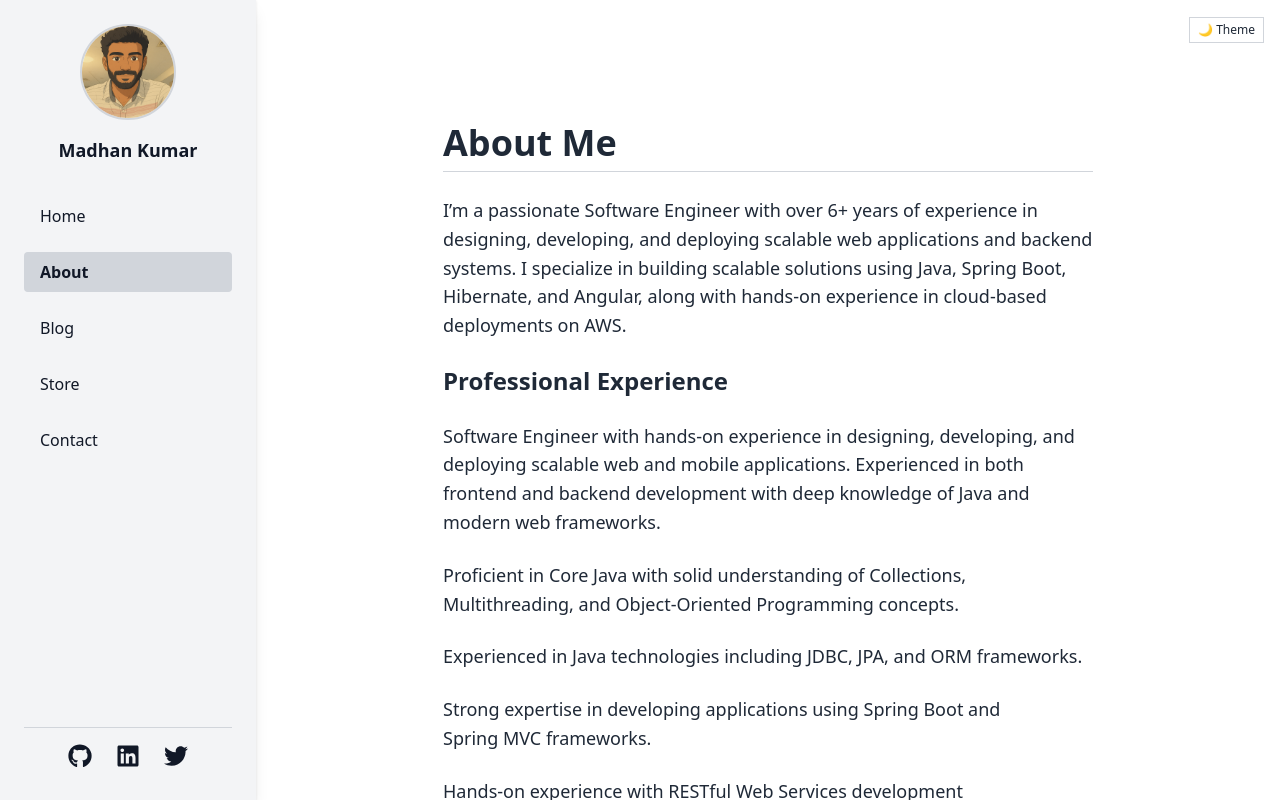
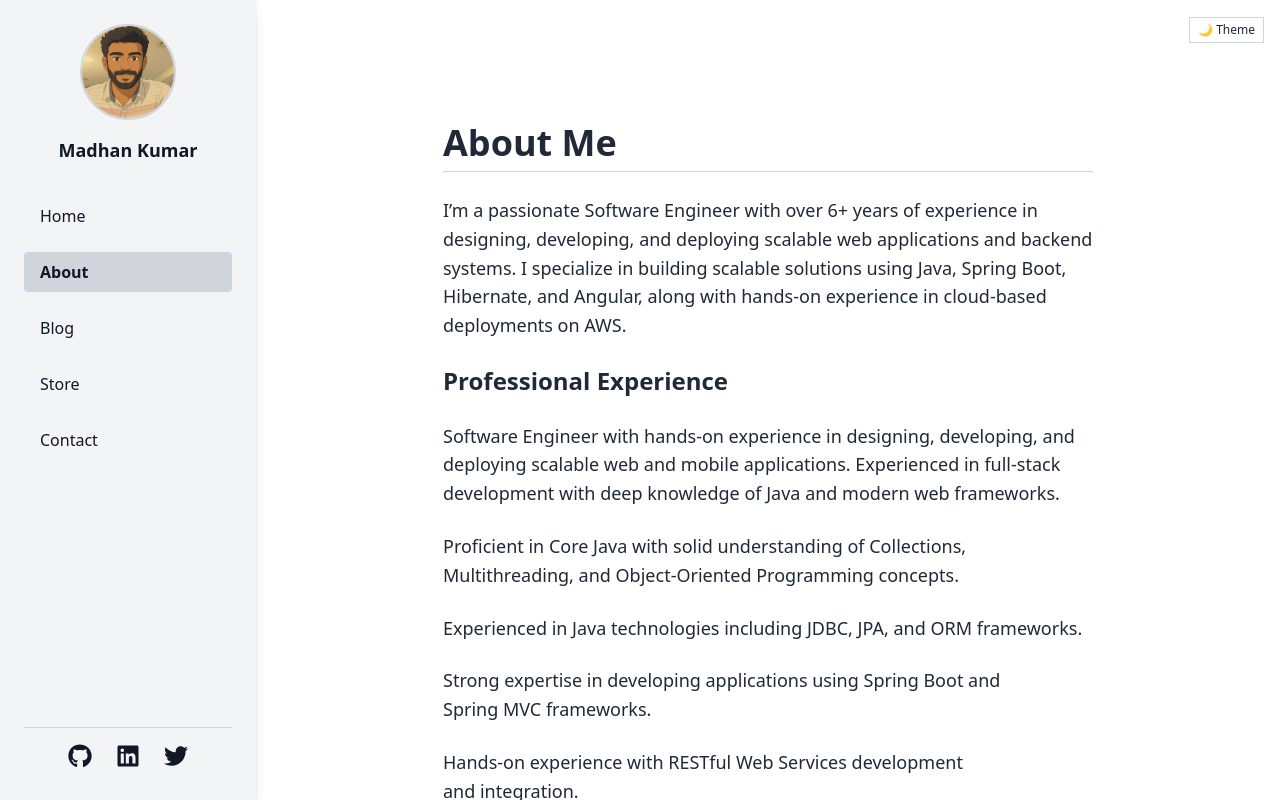
Before and after one commit to iammadhankumar/iammadhankumar.github.io, a React (Create React App) app: page /about in a window 1280 px wide. Built offline with nearby package versions, Linux system fonts and the light colour scheme.

Commit message:
Update about.jsx

```diff
--- a/src/pages/about.jsx
+++ b/src/pages/about.jsx
@@ -32,7 +32,7 @@ function About() {
           I’m a passionate Software Engineer with over 6+ years of experience in designing, developing, and deploying scalable web applications and backend systems. I specialize in building scalable solutions using Java, Spring Boot, Hibernate, and Angular, along with hands‑on experience in cloud‑based deployments on AWS.</p>
         {/* ─── Professional Experience ─── */}
         <h2 className="section-h2">Professional Experience</h2>
-        <p>Software Engineer with hands-on experience in designing, developing, and deploying scalable web and mobile applications. Experienced in both frontend and backend development with deep knowledge of Java and modern web frameworks.</p>
+        <p>Software Engineer with hands-on experience in designing, developing, and deploying scalable web and mobile applications. Experienced in full-stack development with deep knowledge of Java and modern web frameworks.</p>
         <p>Proficient in Core Java with solid understanding of Collections, Multithreading, and Object‑Oriented Programming concepts.</p>
         <p>Experienced in Java technologies including JDBC, JPA, and ORM frameworks.</p>
         <p>Strong expertise in developing applications using Spring Boot and Spring MVC frameworks.</p>
@@ -54,7 +54,7 @@ function About() {
           <Skill label="Frameworks" value="Spring Boot, Hibernate, Servlet, Angular, React(Moderate), Python‑Flask" />
           <Skill label="Databases" value="MySQL, PostgreSQL, Microsoft SQL, MongoDB" />
           <Skill label="Tools & Platforms" value="Git, Jenkins, Postman, Docker" />
-          <Skill label="Application Servers / Middleware" value="Apache Tomcat" />
+          <Skill label="Application Servers" value="Apache Tomcat" />
           <Skill label="Cloud" value="AWS (EC2, S3, Lambda, RDS)" />
           <Skill label="Webservices" value="REST API" />
           <Skill label="Build Tools" value="Maven" />
```
